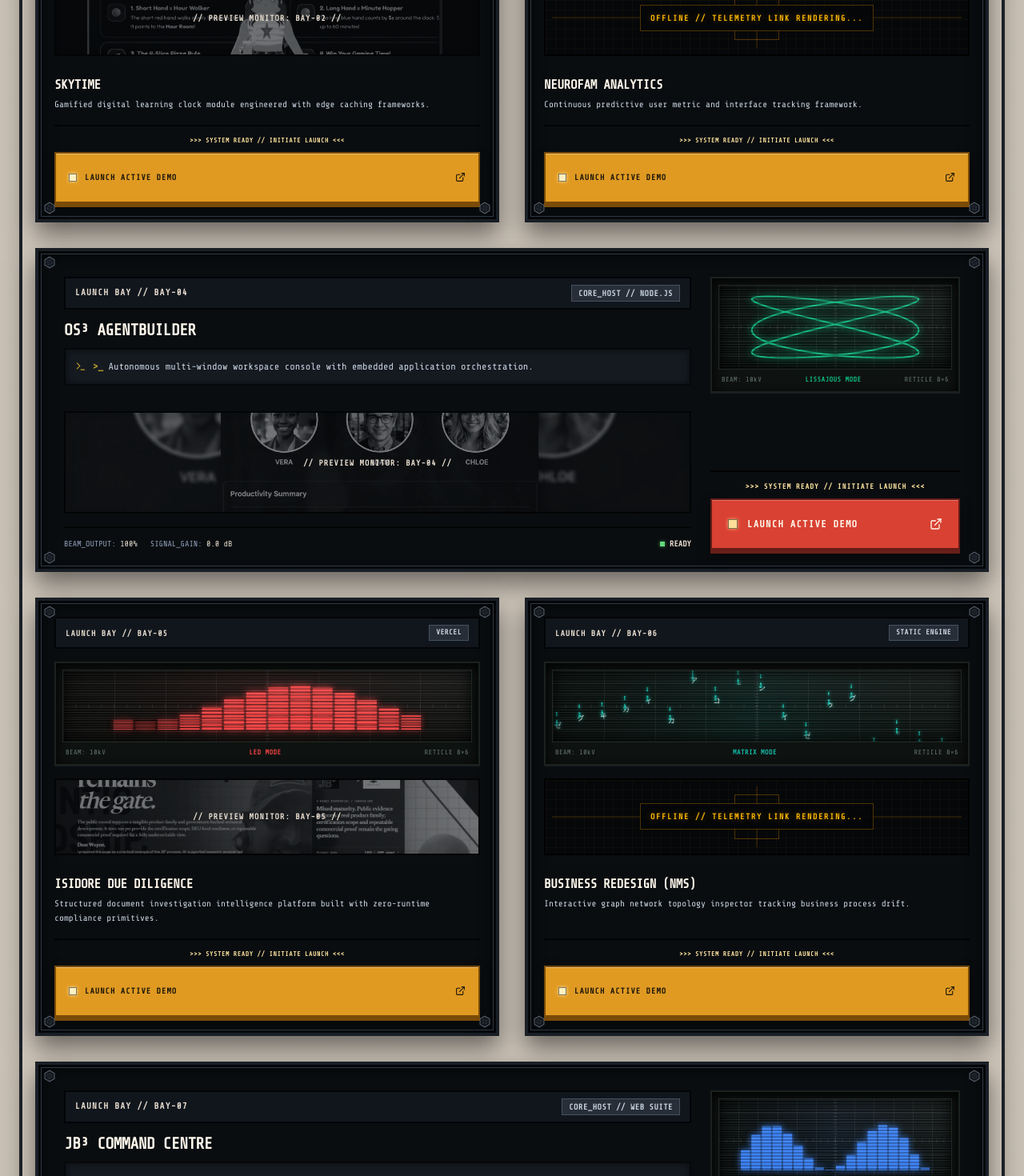
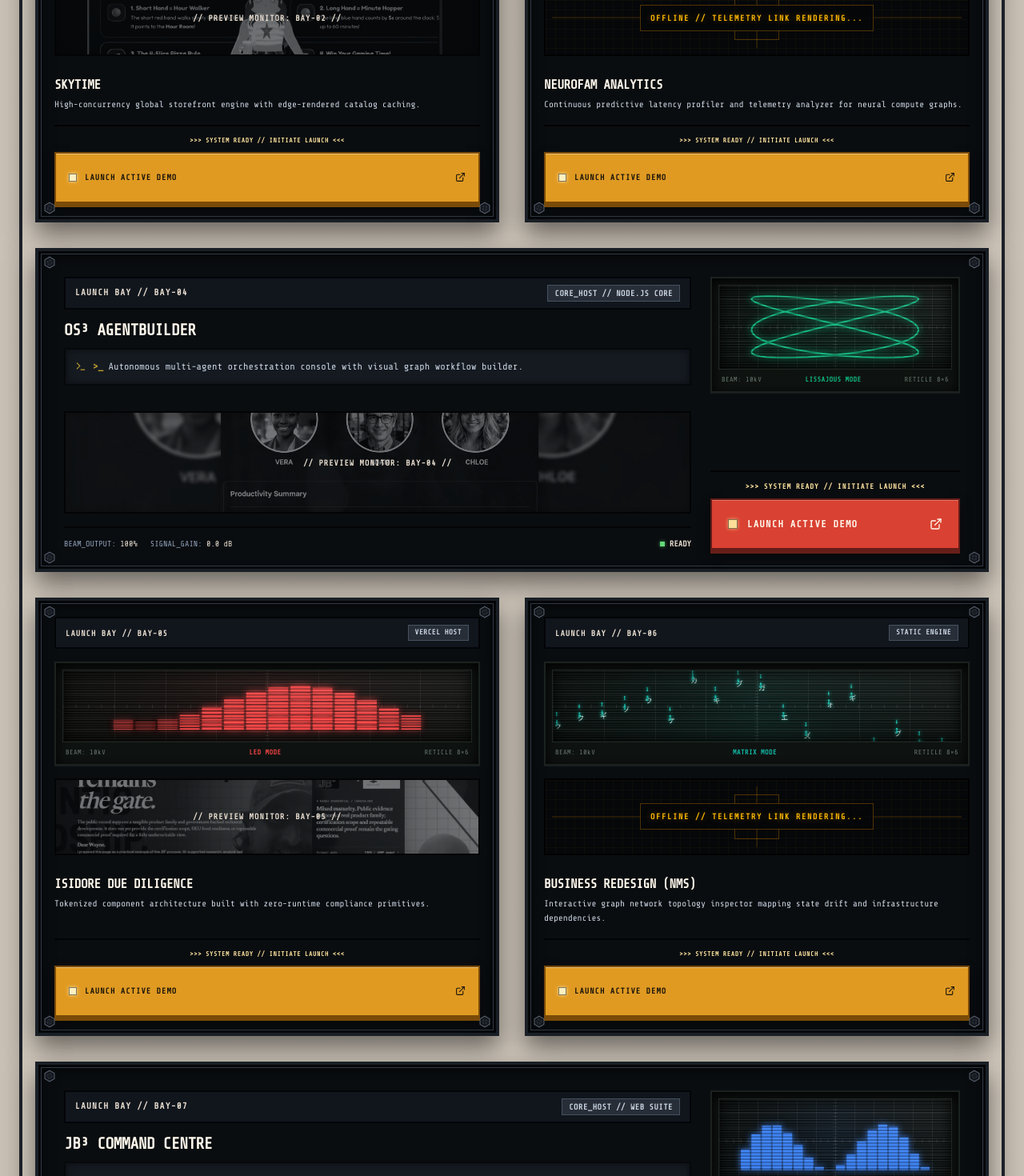
Before and after one commit to JB3Ai/web4_new_launch, a React (Vite) app in the folder analoglaunchpad/: page / in a window 1280 px wide. Shown: the part 840-2310 px from the top of the page at 80% size. Built offline with nearby package versions, Linux system fonts and the light colour scheme; a web font is replaced by a local one.

Commit message:
feat: refresh launchpad bay catalogue

```diff
--- a/analoglaunchpad/src/data/appsData.js
+++ b/analoglaunchpad/src/data/appsData.js
@@ -4,49 +4,112 @@
  */
 export const appsData = [
   {
-    id: 'isikolo', slot: 'BAY-01', title: 'IsiKoloAi Launch',
-    description: 'Automated digital learning and compliance dashboard environment featuring native translation tools.',
-    stack: 'WEB ENGINE', sector: 'WEB', accentColor: '#A855F7', waveType: 'sine', imagePlaceholder: '/assets/previews/BAY01isikolo.jpg', demoUrl: 'https://superdesign.cloud',
+    id: 'isikolo',
+    slot: 'BAY-01',
+    title: 'IsiKoloAi Launch',
+    description: 'Automated AI regulatory compliance and continuous audit verification framework.',
+    stack: 'WEB ENGINE',
+    sector: 'WEB',
+    accentColor: '#A855F7',
+    waveType: 'sine',
+    imagePlaceholder: '/assets/BAY01isikolo.jpg',
+    demoUrl: 'https://superdesign.cloud',
   },
   {
-    id: 'skytime', slot: 'BAY-02', title: 'SkyTime',
-    description: 'Gamified digital learning clock module engineered with edge caching frameworks.',
-    stack: 'VERCEL', sector: 'FAMILY', accentColor: '#06B6D4', waveType: 'sawtooth', imagePlaceholder: '/assets/previews/BAY02skytime.jpg', demoUrl: 'https://vercel.app',
+    id: 'skytime',
+    slot: 'BAY-02',
+    title: 'SkyTime',
+    description: 'High-concurrency global storefront engine with edge-rendered catalog caching.',
+    stack: 'VERCEL HOST',
+    sector: 'FAMILY',
+    accentColor: '#06B6D4',
+    waveType: 'sawtooth',
+    imagePlaceholder: '/assets/BAY02skytime.jpg',
+    demoUrl: 'https://vercel.app',
   },
   {
-    id: 'neurofam', slot: 'BAY-03', title: 'NeuroFam Analytics',
-    description: 'Continuous predictive user metric and interface tracking framework.',
-    stack: 'VERCEL', sector: 'FAMILY', accentColor: '#F59E0B', waveType: 'radar', imagePlaceholder: 'RENDER_PENDING', demoUrl: 'https://vercel.app',
+    id: 'neurofam',
+    slot: 'BAY-03',
+    title: 'NeuroFam Analytics',
+    description: 'Continuous predictive latency profiler and telemetry analyzer for neural compute graphs.',
+    stack: 'VERCEL HOST',
+    sector: 'FAMILY',
+    accentColor: '#F59E0B',
+    waveType: 'radar',
+    imagePlaceholder: 'RENDER_PENDING',
+    demoUrl: 'https://vercel.app',
   },
   {
-    id: 'os3-agentbuilder', slot: 'BAY-04', title: 'OS³ AgentBuilder',
-    description: 'Autonomous multi-window workspace console with embedded application orchestration.',
-    stack: 'NODE.JS', sector: 'APPS', accentColor: '#10B981', waveType: 'lissajous', imagePlaceholder: '/assets/previews/BAY004.jpg', demoUrl: 'https://base44.app',
+    id: 'os3-agentbuilder',
+    slot: 'BAY-04',
+    title: 'OS³ AgentBuilder',
+    description: 'Autonomous multi-agent orchestration console with visual graph workflow builder.',
+    stack: 'NODE.JS CORE',
+    sector: 'APPS',
+    accentColor: '#10B981',
+    waveType: 'lissajous',
+    imagePlaceholder: '/assets/BAY004.jpg',
+    demoUrl: 'https://base44.app',
   },
   {
-    id: 'isidore-diligence', slot: 'BAY-05', title: 'isidore Due Diligence',
-    description: 'Structured document investigation intelligence platform built with zero-runtime compliance primitives.',
-    stack: 'VERCEL', sector: 'REPORTS', accentColor: '#EF4444', waveType: 'led', imagePlaceholder: '/assets/previews/BAY005isidore.jpg', demoUrl: 'https://isidore-due-diligence-live-vercel.app',
+    id: 'isidore-diligence',
+    slot: 'BAY-05',
+    title: 'isidore Due Diligence',
+    description: 'Tokenized component architecture built with zero-runtime compliance primitives.',
+    stack: 'VERCEL HOST',
+    sector: 'REPORTS',
+    accentColor: '#EF4444',
+    waveType: 'led',
+    imagePlaceholder: '/assets/BAY005isidore.jpg',
+    demoUrl: 'https://isidore-due-diligence-live-vercel.app',
   },
   {
-    id: 'business-redesign', slot: 'BAY-06', title: 'Business Redesign (NMS)',
-    description: 'Interactive graph network topology inspector tracking business process drift.',
-    stack: 'STATIC ENGINE', sector: 'REPORTS', accentColor: '#14B8A6', waveType: 'matrix', imagePlaceholder: 'RENDER_PENDING', demoUrl: 'https://workers.dev',
+    id: 'business-redesign',
+    slot: 'BAY-06',
+    title: 'Business Redesign (NMS)',
+    description: 'Interactive graph network topology inspector mapping state drift and infrastructure dependencies.',
+    stack: 'STATIC ENGINE',
+    sector: 'REPORTS',
+    accentColor: '#14B8A6',
+    waveType: 'matrix',
+    imagePlaceholder: 'RENDER_PENDING',
+    demoUrl: 'https://workers.dev',
   },
   {
-    id: 'jb3-command-centre', slot: 'BAY-07', title: 'JB³ Command Centre',
+    id: 'jb3-command-centre',
+    slot: 'BAY-07',
+    title: 'JB³ Command Centre',
     description: 'Centralized production operation matrix managing outbound communication nodes and live telemetry pipelines.',
-    stack: 'WEB SUITE', sector: 'APPS', accentColor: '#3B82F6', waveType: 'spectra', imagePlaceholder: '/assets/previews/BAY007jb3commandcenter.jpg', demoUrl: 'https://netlify.app',
+    stack: 'WEB SUITE',
+    sector: 'APPS',
+    accentColor: '#3B82F6',
+    waveType: 'spectra',
+    imagePlaceholder: '/assets/BAY007jb3commandcenter.jpg',
+    demoUrl: 'https://netlify.app',
   },
   {
-    id: 'founder-portfolio', slot: 'BAY-08', title: 'Founder : Jono Blackburn',
+    id: 'founder-portfolio',
+    slot: 'BAY-08',
+    title: 'Founder : Jono Blackburn',
     description: 'Systems architect personal engineering showcase tracking operational data and cross-industry builds.',
-    stack: 'STATIC SITE', sector: 'WEB', accentColor: '#EC4899', waveType: 'vuneedle', imagePlaceholder: '/assets/previews/BAY08jbprofile.jpg', demoUrl: 'http://jonoblackburn.com',
+    stack: 'STATIC SITE',
+    sector: 'WEB',
+    accentColor: '#EC4899',
+    waveType: 'sine',
+    imagePlaceholder: '/assets/BAY08jbprofile.jpg',
+    demoUrl: 'http://jonoblackburn.com',
   },
   {
-    id: 'os3-demo-area', slot: 'BAY-09', title: 'OS³ Demo Area',
+    id: 'os3-demo-area',
+    slot: 'BAY-09',
+    title: 'OS³ Demo Area',
     description: 'Live interactive sandbox and experimental workspace virtualization matrix.',
-    stack: 'NODE.JS', sector: 'APPS', accentColor: '#64748B', waveType: 'cellmatrix', imagePlaceholder: '/assets/previews/BAY009.jpg', demoUrl: 'http://jonoblackburn.com/os',
+    stack: 'NODE.JS CORE',
+    sector: 'APPS',
+    accentColor: '#64748B',
+    waveType: 'matrix',
+    imagePlaceholder: '/assets/BAY009.jpg',
+    demoUrl: 'http://jonoblackburn.com/os',
   },
 ];
 
```
